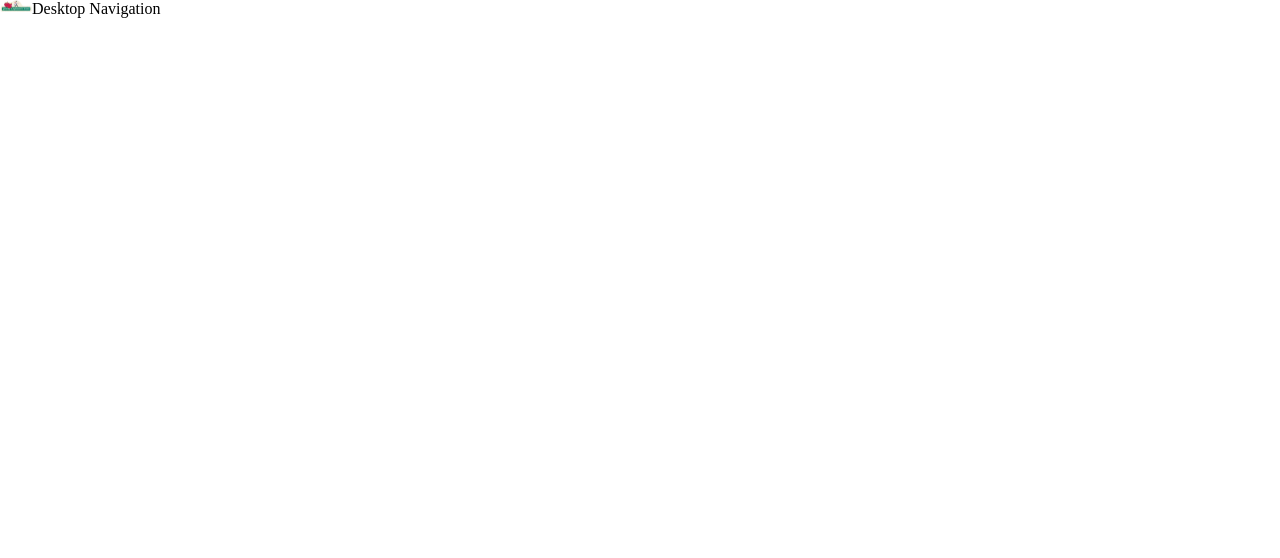
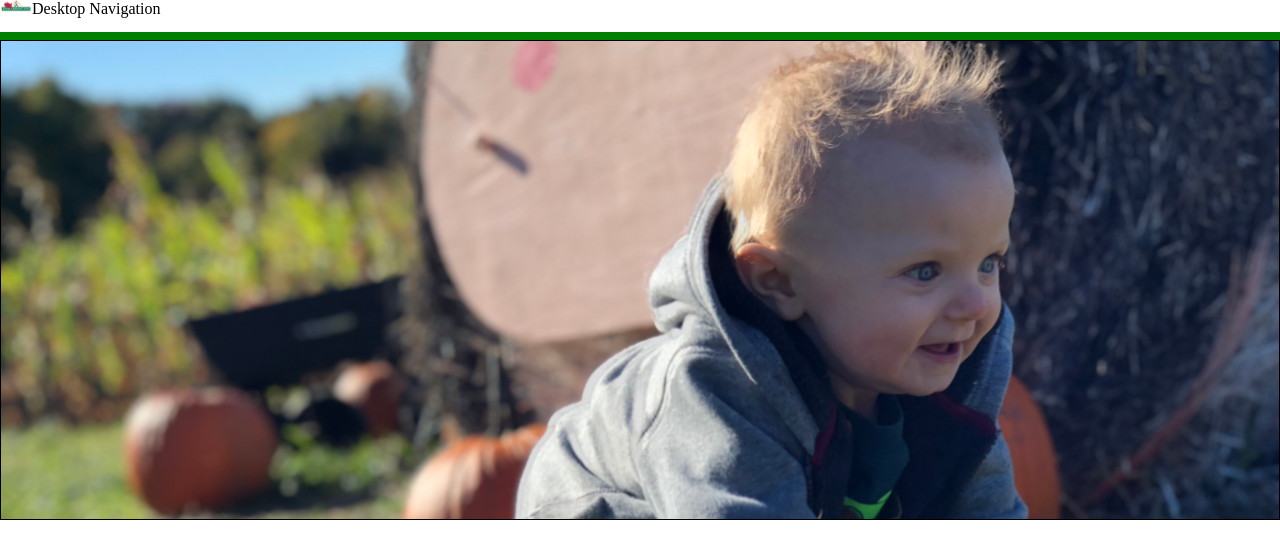
Before and after one commit to Jason-West1013/johnnyappleseed-ui, an Angular app: page /home in a window 1280 px wide. Shown: the top 558 px of the page. Built offline with nearby package versions, Linux system fonts and the light colour scheme.

Commit message:
feat(Home): Update home page
Update home page with inviting image.

```diff
--- a/src/app/header/mobile-header/mobile-header.component.html
+++ b/src/app/header/mobile-header/mobile-header.component.html
@@ -1,8 +1,8 @@
 <div class="mobile-header-container">
     <i class="material-icons" (click)="openNavMenu()">menu</i>
 </div>
-<!-- <div class="mobile-nav-menu" *ngIf="this.navMenuOpened"> -->
-<div class="mobile-nav-menu">
+<div class="mobile-nav-menu" *ngIf="this.navMenuOpened">
+<!--<div class="mobile-nav-menu"> -->
     <ul class="mobile-nav">
         <li>Home</li>
         <li>About</li>
--- a/src/app/header/mobile-header/mobile-header.component.scss
+++ b/src/app/header/mobile-header/mobile-header.component.scss
@@ -4,29 +4,24 @@
 }
 
 .mobile-nav-menu {
-    // display: flex;
-    // justify-content: center;
   position: absolute;
-    left: 0;
+  left: 30%;
+  width: 100%;
   height: 100%;
-    width: 100%;
+  background-color: white;
+
 
   ul {
     display: flex;
     flex-direction: column;
   }
 
-    // TODO: add a big box that tints when clicked with a strong bottom border
   li {
     display: flex;
     align-items: center;
     border: 1px solid red;
-        // width: 100%;
-        // height: 5rem;
-        margin: 2em 0;
-        margin-left: 20%;
-        margin-right: 30%;
-        // padding-left: 20%;
+    height: 5rem;
+    padding-left: 15%;
     font-family: 'Open Sans', sans-serif;
     list-style: none;
   }
--- a/src/app/pages/home/home.component.html
+++ b/src/app/pages/home/home.component.html
@@ -1,4 +1,4 @@
-<div class="wrapper appleseed-home">
+<div class="appleseed-home">
   <div class="header-wrapper">
     <a class="logo" routerLink="/home">
       <!-- <img src="assets/images/appleseed-logo.png" /> -->
@@ -9,5 +9,8 @@
     </ng-template>
   </div>
 
+  <div class="intro-photo-container">
+
+  </div>
 
 </div>
--- a/src/app/pages/home/home.component.scss
+++ b/src/app/pages/home/home.component.scss
@@ -1,5 +1,9 @@
+@import 'src/styles/variables.scss';
+
 .header-wrapper {
   display: flex;
+  // TODO: change border color
+  border-bottom: 8px solid green;
 
   .logo {
     // border: 1px solid red;
@@ -12,5 +16,19 @@
       flex-grow: 2;
     }
   }
+}
 
+.intro-photo-container {
+  border: 1px solid black;
+  //   background-color: green;
+  width: 100%;
+  height: 480px;
+  background-image: url("src/assets/images/pumpkin-crawler.jpg");
+  //   background-size: contain;
+  background-repeat: no-repeat;
+  background-size: cover;
+
+  @media only screen and (max-width : $mobile-screen) {
+    height: 15em;
   }
+}
--- /dev/null
+++ b/src/styles/variables.scss
@@ -0,0 +1 @@
+$mobile-screen: 768px;
```
Also changed, not shown: src/assets/images/IMG_4656.jpg (added), src/assets/images/pumpkin-crawler.jpg (added). Lines whose indentation alone changed are shown as unchanged.
